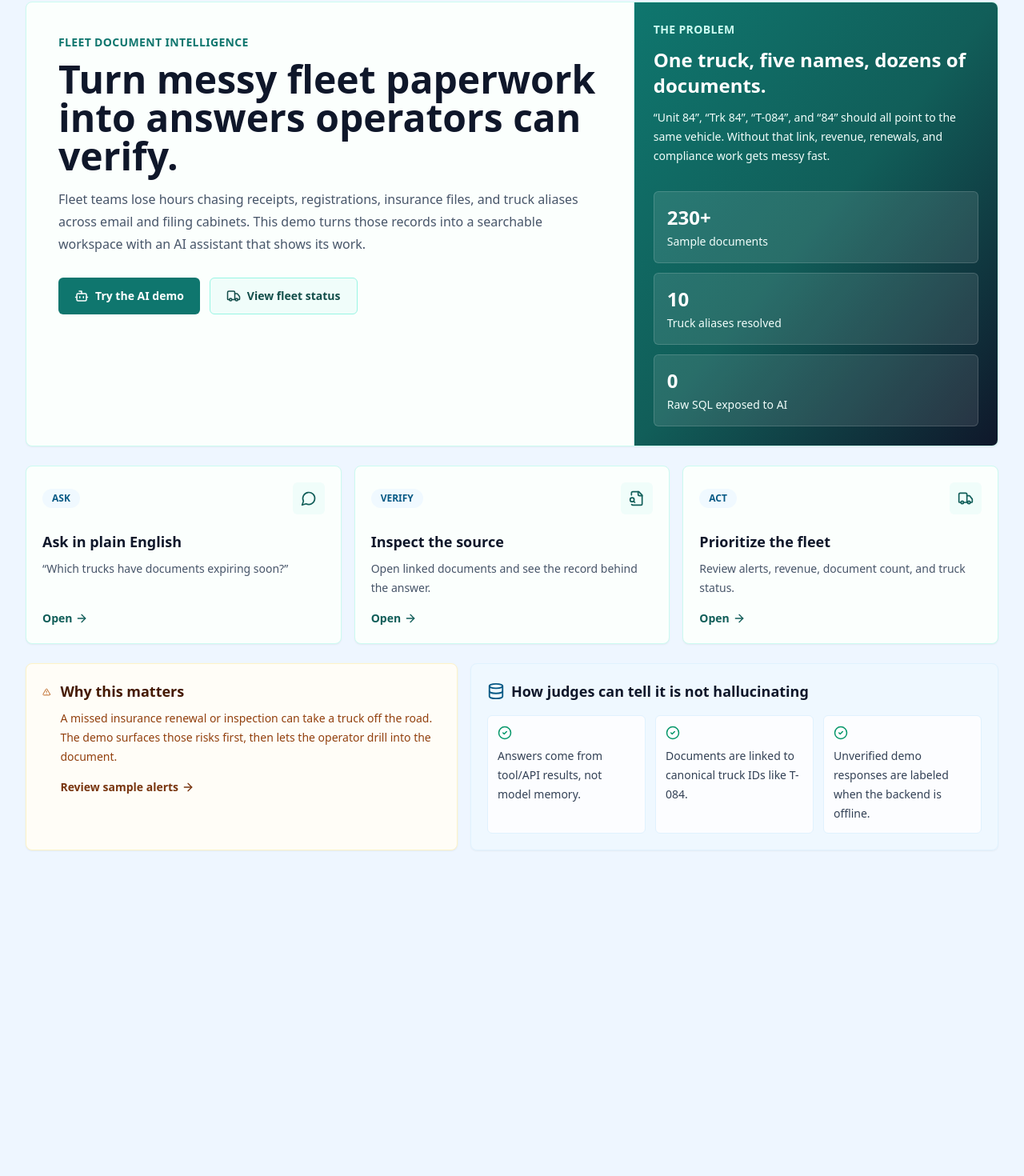
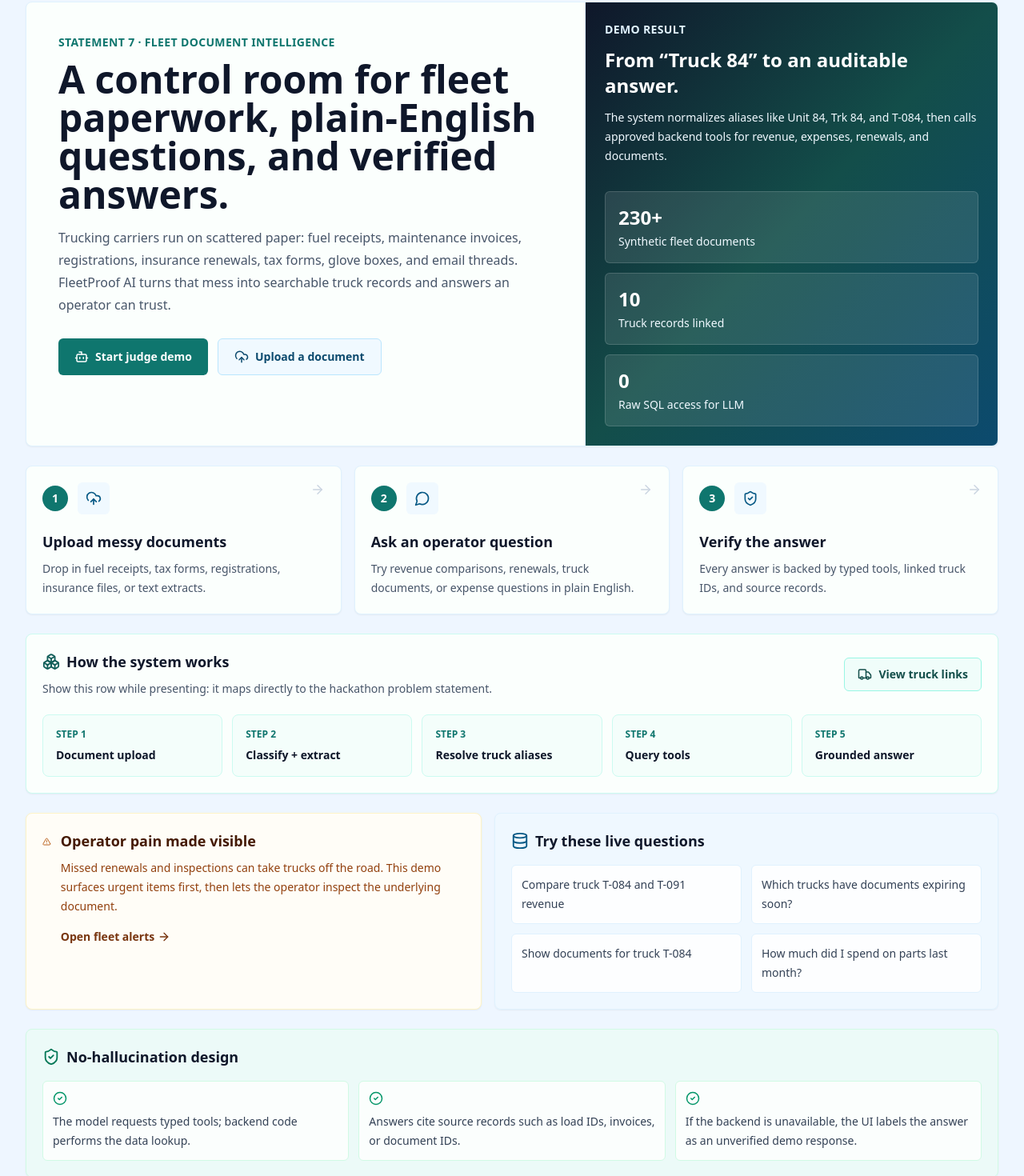
Before and after one commit to buildathon2026/FleetManagementSystem, a React (Vite) app in the folder frontend/: page / in a window 1280 px wide. Shown: the part 87-1557 px from the top of the page at 80% size. Before the commit the page ends 1174 px from the top, so only its background shows below. Built offline with nearby package versions, Linux system fonts and the light colour scheme; no server answers.

Commit message:
Improve judge showcase home page

```diff
--- a/frontend/src/components/Overview.tsx
+++ b/frontend/src/components/Overview.tsx
@@ -3,141 +3,180 @@ import {
   AlertTriangle,
   ArrowRight,
   Bot,
+  Boxes,
   CheckCircle2,
   Database,
-  FileSearch,
   MessageCircle,
+  ShieldCheck,
   Truck,
+  UploadCloud,
 } from 'lucide-react';
 
-const demoSteps = [
+const judgePath = [
   {
-    label: 'Ask',
-    title: 'Ask in plain English',
-    description: '“Which trucks have documents expiring soon?”',
-    icon: MessageCircle,
-    to: '/chat?q=Which%20trucks%20have%20documents%20expiring%20soon%3F',
-  },
-  {
-    label: 'Verify',
-    title: 'Inspect the source',
-    description: 'Open linked documents and see the record behind the answer.',
-    icon: FileSearch,
+    step: '1',
+    title: 'Upload messy documents',
+    body: 'Drop in fuel receipts, tax forms, registrations, insurance files, or text extracts.',
+    icon: UploadCloud,
     to: '/documents',
   },
   {
-    label: 'Act',
-    title: 'Prioritize the fleet',
-    description: 'Review alerts, revenue, document count, and truck status.',
-    icon: Truck,
-    to: '/dashboard',
+    step: '2',
+    title: 'Ask an operator question',
+    body: 'Try revenue comparisons, renewals, truck documents, or expense questions in plain English.',
+    icon: MessageCircle,
+    to: '/chat?q=Compare%20truck%20T-084%20and%20T-091%20revenue',
+  },
+  {
+    step: '3',
+    title: 'Verify the answer',
+    body: 'Every answer is backed by typed tools, linked truck IDs, and source records.',
+    icon: ShieldCheck,
+    to: '/chat?q=Which%20trucks%20have%20documents%20expiring%20soon%3F',
   },
 ];
 
-const proofPoints = [
-  'Answers come from tool/API results, not model memory.',
-  'Documents are linked to canonical truck IDs like T-084.',
-  'Unverified demo responses are labeled when the backend is offline.',
+const sampleQuestions = [
+  'Compare truck T-084 and T-091 revenue',
+  'Which trucks have documents expiring soon?',
+  'Show documents for truck T-084',
+  'How much did I spend on parts last month?',
+];
+
+const architecture = [
+  'Document upload',
+  'Classify + extract',
+  'Resolve truck aliases',
+  'Query tools',
+  'Grounded answer',
 ];
 
 export default function Overview() {
   return (
     <div className="space-y-6">
-      <section className="overflow-hidden rounded-lg border border-teal-100 bg-[#fbfffd] shadow-sm">
-        <div className="grid gap-0 lg:grid-cols-[1.25fr_0.75fr]">
-          <div className="space-y-7 p-6 sm:p-8 lg:p-10">
-            <div>
+      <section className="overflow-hidden rounded-lg border border-sky-100 bg-[#fbfffd] shadow-sm">
+        <div className="grid lg:grid-cols-[1.15fr_0.85fr]">
+          <div className="p-6 sm:p-8 lg:p-10">
             <p className="text-sm font-semibold uppercase tracking-wide text-teal-700">
-                Fleet document intelligence
+              Statement 7 · Fleet document intelligence
             </p>
-              <h1 className="mt-3 max-w-3xl text-4xl font-semibold leading-tight text-slate-950 sm:text-5xl">
-                Turn messy fleet paperwork into answers operators can verify.
+            <h1 className="mt-3 max-w-4xl text-4xl font-semibold leading-tight text-slate-950 sm:text-5xl">
+              A control room for fleet paperwork, plain-English questions, and verified answers.
             </h1>
-              <p className="mt-4 max-w-2xl text-base leading-7 text-slate-600">
-                Fleet teams lose hours chasing receipts, registrations, insurance files,
-                and truck aliases across email and filing cabinets. This demo turns those
-                records into a searchable workspace with an AI assistant that shows its work.
+            <p className="mt-4 max-w-3xl text-base leading-7 text-slate-600">
+              Trucking carriers run on scattered paper: fuel receipts, maintenance invoices,
+              registrations, insurance renewals, tax forms, glove boxes, and email threads.
+              FleetProof AI turns that mess into searchable truck records and answers an operator can trust.
             </p>
-            </div>
 
-            <div className="flex flex-wrap gap-3">
+            <div className="mt-7 flex flex-wrap gap-3">
               <Link
-                to="/chat?q=Which%20trucks%20have%20documents%20expiring%20soon%3F"
+                to="/chat?q=Compare%20truck%20T-084%20and%20T-091%20revenue"
                 className="inline-flex items-center gap-2 rounded-md bg-teal-700 px-5 py-3 text-sm font-semibold text-white hover:bg-teal-800"
               >
                 <Bot size={18} />
-                Try the AI demo
+                Start judge demo
               </Link>
               <Link
-                to="/dashboard"
-                className="inline-flex items-center gap-2 rounded-md border border-teal-200 bg-teal-50 px-5 py-3 text-sm font-semibold text-teal-900 hover:bg-teal-100"
+                to="/documents"
+                className="inline-flex items-center gap-2 rounded-md border border-sky-200 bg-sky-50 px-5 py-3 text-sm font-semibold text-sky-900 hover:bg-sky-100"
               >
-                <Truck size={18} />
-                View fleet status
+                <UploadCloud size={18} />
+                Upload a document
               </Link>
             </div>
           </div>
 
-          <div className="border-t border-teal-100 bg-gradient-to-br from-teal-700 via-teal-800 to-slate-900 p-6 text-white lg:border-l lg:border-t-0">
+          <div className="border-t border-sky-100 bg-gradient-to-br from-slate-950 via-teal-900 to-sky-900 p-6 text-white lg:border-l lg:border-t-0">
             <div className="flex h-full flex-col justify-between gap-8">
               <div>
-                <p className="text-sm font-semibold uppercase tracking-wide text-teal-100">The problem</p>
-                <h2 className="mt-3 text-2xl font-semibold">One truck, five names, dozens of documents.</h2>
-                <p className="mt-3 text-sm leading-6 text-teal-50">
-                  “Unit 84”, “Trk 84”, “T-084”, and “84” should all point to the same
-                  vehicle. Without that link, revenue, renewals, and compliance work gets messy fast.
+                <p className="text-sm font-semibold uppercase tracking-wide text-sky-100">Demo result</p>
+                <h2 className="mt-3 text-2xl font-semibold">From “Truck 84” to an auditable answer.</h2>
+                <p className="mt-3 text-sm leading-6 text-sky-50">
+                  The system normalizes aliases like Unit 84, Trk 84, and T-084, then calls
+                  approved backend tools for revenue, expenses, renewals, and documents.
                 </p>
               </div>
 
               <div className="grid gap-3">
-                <Metric label="Sample documents" value="230+" />
-                <Metric label="Truck aliases resolved" value="10" />
-                <Metric label="Raw SQL exposed to AI" value="0" />
+                <Metric label="Synthetic fleet documents" value="230+" />
+                <Metric label="Truck records linked" value="10" />
+                <Metric label="Raw SQL access for LLM" value="0" />
               </div>
             </div>
           </div>
         </div>
       </section>
 
-      <section className="grid gap-4 md:grid-cols-3">
-        {demoSteps.map(({ label, title, description, icon: Icon, to }) => (
+      <section className="grid gap-4 lg:grid-cols-3">
+        {judgePath.map(({ step, title, body, icon: Icon, to }) => (
           <Link
             key={title}
             to={to}
-            className="group rounded-lg border border-teal-100 bg-[#fbfffd] p-5 shadow-sm hover:border-teal-200 hover:shadow-md"
+            className="group rounded-lg border border-sky-100 bg-[#fbfffd] p-5 shadow-sm hover:border-sky-200 hover:shadow-md"
           >
-            <div className="flex items-center justify-between gap-4">
-              <span className="rounded-full bg-sky-50 px-3 py-1 text-xs font-semibold uppercase text-sky-800">
-                {label}
+            <div className="flex items-start justify-between gap-4">
+              <div className="flex items-center gap-3">
+                <span className="flex h-8 w-8 items-center justify-center rounded-full bg-teal-700 text-sm font-semibold text-white">
+                  {step}
                 </span>
-              <span className="flex h-10 w-10 items-center justify-center rounded-md bg-teal-50 text-teal-800">
+                <span className="flex h-10 w-10 items-center justify-center rounded-md bg-sky-50 text-sky-800">
                   <Icon size={20} />
                 </span>
               </div>
+              <ArrowRight className="text-slate-300 group-hover:text-teal-700" size={18} />
+            </div>
             <h2 className="mt-5 text-lg font-semibold text-slate-950">{title}</h2>
-            <p className="mt-2 min-h-12 text-sm leading-6 text-slate-600">{description}</p>
-            <span className="mt-4 inline-flex items-center gap-1 text-sm font-semibold text-teal-800 group-hover:text-teal-900">
-              Open <ArrowRight size={16} />
-            </span>
+            <p className="mt-2 text-sm leading-6 text-slate-600">{body}</p>
           </Link>
         ))}
       </section>
 
-      <section className="grid gap-4 lg:grid-cols-[0.9fr_1.1fr]">
+      <section className="rounded-lg border border-teal-100 bg-[#fbfffd] p-5 shadow-sm">
+        <div className="flex flex-col gap-4 lg:flex-row lg:items-center lg:justify-between">
+          <div>
+            <div className="flex items-center gap-2">
+              <Boxes className="text-teal-800" size={22} />
+              <h2 className="text-lg font-semibold text-slate-950">How the system works</h2>
+            </div>
+            <p className="mt-2 text-sm leading-6 text-slate-600">
+              Show this row while presenting: it maps directly to the hackathon problem statement.
+            </p>
+          </div>
+          <Link
+            to="/graph"
+            className="inline-flex items-center gap-2 rounded-md border border-teal-200 bg-teal-50 px-4 py-2.5 text-sm font-semibold text-teal-900 hover:bg-teal-100"
+          >
+            <Truck size={18} />
+            View truck links
+          </Link>
+        </div>
+
+        <div className="mt-5 grid gap-3 md:grid-cols-5">
+          {architecture.map((item, index) => (
+            <div key={item} className="rounded-lg border border-teal-100 bg-teal-50/60 p-4">
+              <p className="text-xs font-semibold uppercase text-teal-700">Step {index + 1}</p>
+              <p className="mt-2 text-sm font-semibold leading-5 text-slate-950">{item}</p>
+            </div>
+          ))}
+        </div>
+      </section>
+
+      <section className="grid gap-4 lg:grid-cols-[0.95fr_1.05fr]">
         <div className="rounded-lg border border-amber-100 bg-[#fffdf7] p-5 shadow-sm">
           <div className="flex items-start gap-3">
             <AlertTriangle className="mt-1 text-amber-700" size={22} />
             <div>
-              <h2 className="text-lg font-semibold text-amber-950">Why this matters</h2>
+              <h2 className="text-lg font-semibold text-amber-950">Operator pain made visible</h2>
               <p className="mt-2 text-sm leading-6 text-amber-800">
-                A missed insurance renewal or inspection can take a truck off the road.
-                The demo surfaces those risks first, then lets the operator drill into the document.
+                Missed renewals and inspections can take trucks off the road. This demo surfaces
+                urgent items first, then lets the operator inspect the underlying document.
               </p>
               <Link
                 to="/dashboard"
                 className="mt-4 inline-flex items-center gap-1 text-sm font-semibold text-amber-900 hover:text-amber-700"
               >
-                Review sample alerts <ArrowRight size={16} />
+                Open fleet alerts <ArrowRight size={16} />
               </Link>
             </div>
           </div>
@@ -146,16 +185,38 @@ export default function Overview() {
         <div className="rounded-lg border border-sky-100 bg-sky-50/70 p-5 shadow-sm">
           <div className="flex items-center gap-2">
             <Database className="text-sky-800" size={22} />
-            <h2 className="text-lg font-semibold text-slate-950">How judges can tell it is not hallucinating</h2>
+            <h2 className="text-lg font-semibold text-slate-950">Try these live questions</h2>
+          </div>
+          <div className="mt-4 grid gap-3 md:grid-cols-2">
+            {sampleQuestions.map((question) => (
+              <Link
+                key={question}
+                to={`/chat?q=${encodeURIComponent(question)}`}
+                className="rounded-md border border-sky-100 bg-white/90 p-3 text-sm font-medium leading-6 text-slate-700 hover:border-sky-200 hover:text-slate-950"
+              >
+                {question}
+              </Link>
+            ))}
+          </div>
+        </div>
+      </section>
+
+      <section className="rounded-lg border border-emerald-100 bg-emerald-50/70 p-5 shadow-sm">
+        <div className="flex items-center gap-2">
+          <ShieldCheck className="text-emerald-700" size={22} />
+          <h2 className="text-lg font-semibold text-slate-950">No-hallucination design</h2>
         </div>
         <div className="mt-4 grid gap-3 md:grid-cols-3">
-            {proofPoints.map((point) => (
-              <div key={point} className="rounded-md border border-sky-100 bg-white/80 p-3">
+          {[
+            'The model requests typed tools; backend code performs the data lookup.',
+            'Answers cite source records such as load IDs, invoices, or document IDs.',
+            'If the backend is unavailable, the UI labels the answer as an unverified demo response.',
+          ].map((point) => (
+            <div key={point} className="rounded-md border border-emerald-100 bg-white/80 p-3">
               <CheckCircle2 className="text-emerald-600" size={18} />
               <p className="mt-2 text-sm leading-6 text-slate-700">{point}</p>
             </div>
           ))}
-          </div>
         </div>
       </section>
     </div>
@@ -166,7 +227,7 @@ function Metric({ label, value }: { label: string; value: string }) {
   return (
     <div className="rounded-md border border-white/15 bg-white/10 p-4">
       <p className="text-2xl font-semibold text-white">{value}</p>
-      <p className="mt-1 text-sm text-teal-50">{label}</p>
+      <p className="mt-1 text-sm text-sky-50">{label}</p>
     </div>
   );
 }
```
Lines whose indentation alone changed are shown as unchanged.
